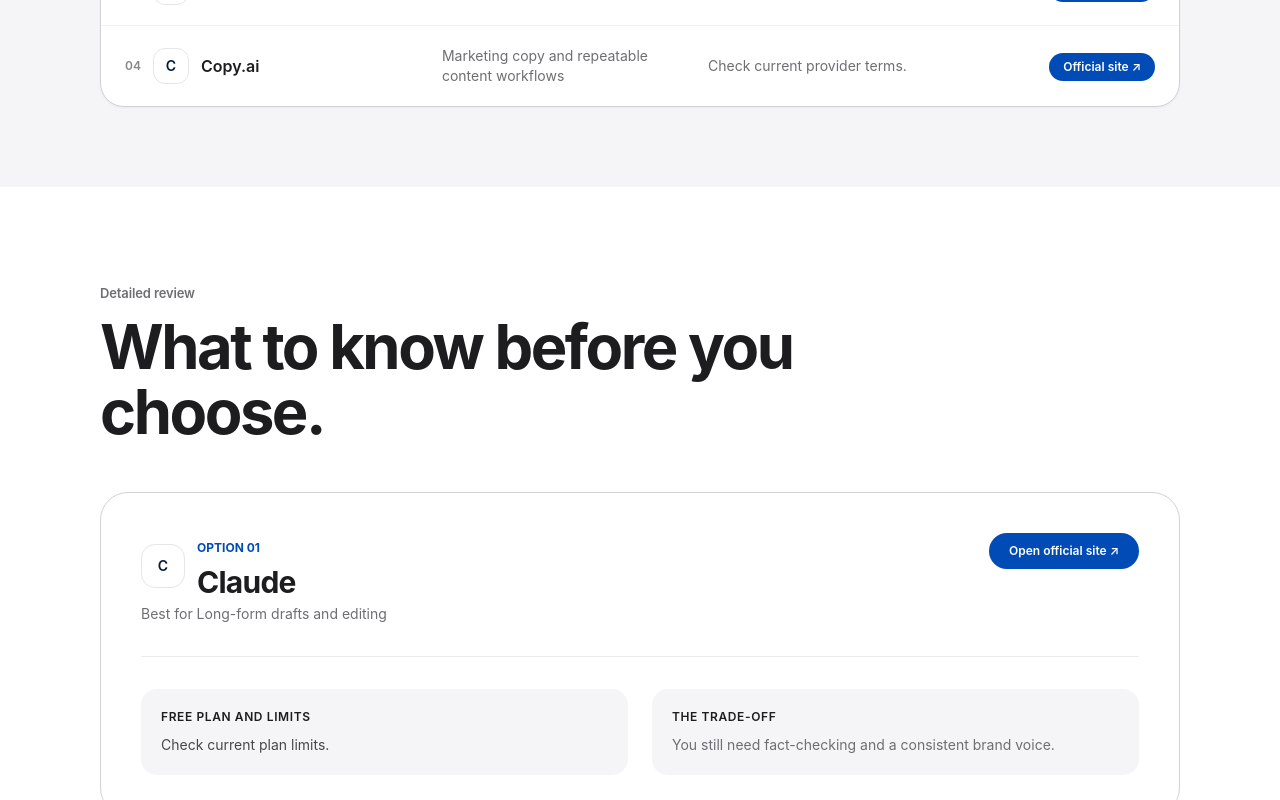
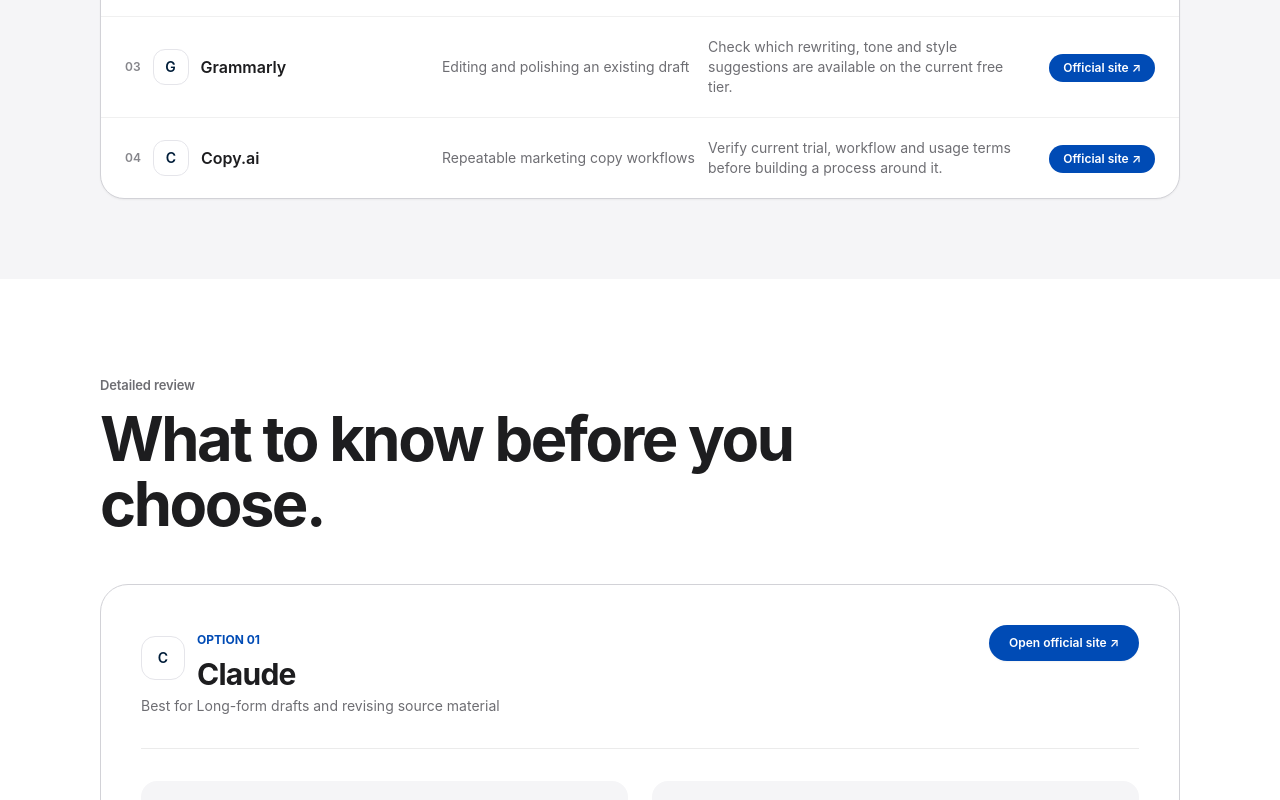
Before and after one commit to LinukaBandara/StackPick, a Next.js app: page /best/ai-writing-tools-small-businesses in a window 1280 px wide. Shown: the part 1260-2060 px from the top of the page. Built offline with nearby package versions, Linux system fonts and the light colour scheme; no server answers.

Commit message:
Make small-business AI guides more distinct and actionable (#10)
* Differentiate small business AI guide by operational workflow

* Make free AI guide focus on practical usage ceilings

* Improve AI writing guide with provider-specific editorial tests

```diff
--- a/app/best/ai-tools-small-businesses/page.tsx
+++ b/app/best/ai-tools-small-businesses/page.tsx
@@ -3,7 +3,7 @@ import ComparisonArticle from "@/components/ComparisonArticle";
 
 export const metadata: Metadata = {
   title: "Best AI Tools for Small Businesses (2026)",
-  description: "Practical AI tools for small businesses, organized around real work such as writing, customer support, research, meetings and automation.",
+  description: "Compare general-purpose AI assistants for small businesses by the jobs they handle, review effort, workflow fit and business-data controls.",
   alternates: { canonical: "/best/ai-tools-small-businesses" },
 };
 
@@ -12,30 +12,27 @@ export default function Page() {
     <ComparisonArticle
       title="Best AI Tools for Small Businesses"
       slug="ai-tools-small-businesses"
-      intro="Practical AI tools for small businesses, organized around real work such as writing, customer support, research, meetings and automation."
+      intro="Compare general-purpose AI assistants for small businesses by the jobs they handle, review effort, workflow fit and business-data controls."
       pricingNote="AI features, models, usage limits and pricing change frequently. Verify current provider terms and test outputs before adopting a tool."
       tools={[
-        { name: "ChatGPT", bestFor: "General-purpose AI work", freeOption: "Check current plan limits.", tradeoff: "Broad capability means you still need to define the workflow.", url: "https://chatgpt.com/" },
-        { name: "Claude", bestFor: "Writing, analysis and long-context work", freeOption: "Check current plan limits.", tradeoff: "Limits and available features vary by plan.", url: "https://claude.ai/" },
-        { name: "Gemini", bestFor: "AI work within Google's ecosystem", freeOption: "Check current plan limits.", tradeoff: "Feature availability can vary by account and region.", url: "https://gemini.google.com/" },
-        { name: "Microsoft Copilot", bestFor: "AI-assisted work in Microsoft's ecosystem", freeOption: "Check current access and limits.", tradeoff: "The useful features depend on the Microsoft products and plan involved.", url: "https://copilot.microsoft.com/" },
+        { name: "ChatGPT", bestFor: "A flexible assistant across everyday business tasks", freeOption: "Check current message limits, file and data-analysis access, and which features are available on your account.", tradeoff: "Useful for drafting, brainstorming and working through varied tasks, but the team needs repeatable prompts and a review process to keep output consistent.", url: "https://chatgpt.com/" },
+        { name: "Claude", bestFor: "Long documents, analysis and careful drafting", freeOption: "Check current usage limits, file support and model availability before assigning recurring work to it.", tradeoff: "Can be a strong fit for reading and refining lengthy material, but compare the time needed to validate factual claims and revise the final output.", url: "https://claude.ai/" },
+        { name: "Gemini", bestFor: "Work that already sits in Google's ecosystem", freeOption: "Verify the features and integrations available to your account and region; do not assume consumer access includes every Workspace capability.", tradeoff: "Convenient for teams already using Google services, but the value depends on the exact account, connected tools and data permissions.", url: "https://gemini.google.com/" },
+        { name: "Microsoft Copilot", bestFor: "Teams whose work is centered on Microsoft tools", freeOption: "Separate the consumer Copilot experience from features bundled with eligible Microsoft 365 business plans.", tradeoff: "Potentially useful when AI assistance fits an existing Microsoft workflow, but the product and license determine which work-context integrations are actually available.", url: "https://copilot.microsoft.com/" },
       ]}
-      bottomLine="Choose AI around a specific workflow, not because a tool simply has an AI label."
+      bottomLine="Choose one recurring task with a measurable finish line—such as turning meeting notes into an action list, drafting a customer FAQ from approved documents, or summarizing a research pack. Test the same input in each shortlisted assistant and count setup time, correction time and errors. Buy only when the improvement survives human review and fits your existing workflow."
     >
       <section className="bg-white">
         <div className="sp-container py-16 sm:py-20">
-          <p className="sp-eyebrow">StackPick AI test</p>
-          <h2 className="sp-title mt-4 max-w-4xl">Measure the work saved, not the AI hype.</h2>
+          <p className="sp-eyebrow">Small-business workflow test</p>
+          <h2 className="sp-title mt-4 max-w-4xl">Compare the full task, not a single impressive answer.</h2>
           <p className="mt-5 max-w-3xl text-base leading-7 text-[#6e6e73]">
-            Give each tool the same realistic task. Record setup time, output quality, editing time,
-            usage limits, integrations and the point where a paid plan becomes relevant. For
-            business data, also check privacy, retention and administrator controls before putting
-            sensitive information into an AI service.
+            Pick one recurring task and prepare the same source material, instructions and success criteria for each assistant. Track the first draft, the corrections required, the final usable result and how the output can be handed to a teammate. For business or customer data, review each provider's retention, training and access controls before uploading sensitive information.
           </p>
           <div className="mt-8 grid gap-4 sm:grid-cols-3">
-            <div className="rounded-2xl border border-[#e4e7ec] bg-[#f7f8fc] p-6"><p className="font-semibold text-[#101828]">Same task</p><p className="mt-2 text-sm leading-6 text-[#667085]">Compare tools on identical inputs instead of marketing demos.</p></div>
-            <div className="rounded-2xl border border-[#e4e7ec] bg-[#f7f8fc] p-6"><p className="font-semibold text-[#101828]">Human review</p><p className="mt-2 text-sm leading-6 text-[#667085]">Count the time needed to fact-check, edit and approve the output.</p></div>
-            <div className="rounded-2xl border border-[#e4e7ec] bg-[#f7f8fc] p-6"><p className="font-semibold text-[#101828]">Real limit</p><p className="mt-2 text-sm leading-6 text-[#667085]">Check usage caps, paid gates and data controls before committing.</p></div>
+            <div className="rounded-2xl border border-[#e4e7ec] bg-[#f7f8fc] p-6"><p className="font-semibold text-[#101828]">Workflow fit</p><p className="mt-2 text-sm leading-6 text-[#667085]">Can the result move into the tools your team already uses?</p></div>
+            <div className="rounded-2xl border border-[#e4e7ec] bg-[#f7f8fc] p-6"><p className="font-semibold text-[#101828]">Correction cost</p><p className="mt-2 text-sm leading-6 text-[#667085]">Record review and rework time, not just generation speed.</p></div>
+            <div className="rounded-2xl border border-[#e4e7ec] bg-[#f7f8fc] p-6"><p className="font-semibold text-[#101828]">Data controls</p><p className="mt-2 text-sm leading-6 text-[#667085]">Check access, retention and data-use settings before rollout.</p></div>
           </div>
         </div>
       </section>
--- a/app/best/ai-writing-tools-small-businesses/page.tsx
+++ b/app/best/ai-writing-tools-small-businesses/page.tsx
@@ -3,7 +3,7 @@ import ComparisonArticle from "@/components/ComparisonArticle";
 
 export const metadata: Metadata = {
   title: "Best AI Writing Tools for Small Businesses (2026)",
-  description: "Compare AI writing tools for small-business content, emails, drafts and marketing workflows without treating generated text as finished work.",
+  description: "Compare AI writing tools for small-business emails, product copy and campaigns by editing workflow, brand control and the work still requiring human review.",
   alternates: { canonical: "/best/ai-writing-tools-small-businesses" },
 };
 
@@ -12,30 +12,27 @@ export default function Page() {
     <ComparisonArticle
       title="Best AI Writing Tools for Small Businesses"
       slug="ai-writing-tools-small-businesses"
-      intro="Compare AI writing tools for small-business content, emails, drafts and marketing workflows without treating generated text as finished work."
+      intro="Compare AI writing tools for small-business emails, product copy and campaigns by editing workflow, brand control and the work still requiring human review."
       pricingNote="AI features, models, usage limits and pricing change frequently. Verify current provider terms and test outputs before adopting a tool."
       tools={[
-        { name: "Claude", bestFor: "Long-form drafts and editing", freeOption: "Check current plan limits.", tradeoff: "You still need fact-checking and a consistent brand voice.", url: "https://claude.ai/" },
-        { name: "Jasper", bestFor: "Marketing-focused content workflows", freeOption: "Check current provider terms.", tradeoff: "Marketing features are more specialized than a general AI assistant.", url: "https://www.jasper.ai/" },
-        { name: "Grammarly", bestFor: "Editing, tone and polishing", freeOption: "Check current plan limits.", tradeoff: "Best for refinement rather than building an entire content strategy.", url: "https://www.grammarly.com/" },
-        { name: "Copy.ai", bestFor: "Marketing copy and repeatable content workflows", freeOption: "Check current provider terms.", tradeoff: "Workflow depth and limits depend on the plan.", url: "https://www.copy.ai/" },
+        { name: "Claude", bestFor: "Long-form drafts and revising source material", freeOption: "Check current usage, document and model limits before assigning repeated long-form work.", tradeoff: "Worth testing for structure and editing of longer drafts, but reviewers still need to validate claims and ensure the final copy reflects the business's own voice.", url: "https://claude.ai/" },
+        { name: "Jasper", bestFor: "Marketing teams producing repeatable campaign content", freeOption: "Confirm current trial or subscription terms and whether brand-voice and campaign features are included in the plan you would buy.", tradeoff: "A more marketing-oriented workflow may help teams standardize campaigns, but it can be unnecessary overhead for a business that only needs occasional drafts.", url: "https://www.jasper.ai/" },
+        { name: "Grammarly", bestFor: "Editing and polishing an existing draft", freeOption: "Check which rewriting, tone and style suggestions are available on the current free tier.", tradeoff: "Fits the editing stage better than planning a full campaign from scratch; measure whether its suggestions preserve meaning instead of simply changing the wording.", url: "https://www.grammarly.com/" },
+        { name: "Copy.ai", bestFor: "Repeatable marketing copy workflows", freeOption: "Verify current trial, workflow and usage terms before building a process around it.", tradeoff: "May suit teams that reuse a structured marketing process, but compare setup effort and plan restrictions with a general assistant and a simple editorial template.", url: "https://www.copy.ai/" },
       ]}
-      bottomLine="Use AI to accelerate drafts while keeping human review and brand judgment."
+      bottomLine="Test with one real deliverable—such as a product page, customer email or campaign landing page. Give every tool the same approved facts, audience, tone examples and prohibited claims. Compare factual accuracy, specificity, editing time and whether the copy sounds distinct from generic marketing language. The best fit is the one that improves the whole editorial process, not merely the first draft."
     >
       <section className="bg-white">
         <div className="sp-container py-16 sm:py-20">
-          <p className="sp-eyebrow">Writing quality checklist</p>
-          <h2 className="sp-title mt-4 max-w-4xl">The best draft should sound like your business—not every business.</h2>
+          <p className="sp-eyebrow">Editorial workflow test</p>
+          <h2 className="sp-title mt-4 max-w-4xl">Use a shared brief to measure the quality of the finished copy.</h2>
           <p className="mt-5 max-w-3xl text-base leading-7 text-[#6e6e73]">
-            Before testing a writing tool, collect a few approved examples of your emails, product
-            descriptions or support replies. Ask for a new draft using the same audience and tone,
-            then check whether it preserves the facts and sounds specific to your offer. Do not
-            publish generic claims, invented testimonials or promises that your business cannot keep.
+            Prepare a short brief with the intended reader, one clear action, verified product facts, an approved writing sample and claims the business must avoid. Ask each tool to produce the same deliverable. Track unsupported claims, repetitive phrasing, tone corrections and time to approval. Keep a person accountable for fact-checking, permissions and the final publication decision.
           </p>
           <div className="mt-8 grid gap-4 sm:grid-cols-3">
-            <div className="rounded-2xl border border-[#e4e7ec] bg-[#f7f8fc] p-6"><p className="font-semibold text-[#101828]">Brand voice</p><p className="mt-2 text-sm leading-6 text-[#667085]">Use real examples and a short list of phrases or claims to avoid.</p></div>
-            <div className="rounded-2xl border border-[#e4e7ec] bg-[#f7f8fc] p-6"><p className="font-semibold text-[#101828]">Accuracy</p><p className="mt-2 text-sm leading-6 text-[#667085]">Verify names, specifications, prices and policy details against approved sources.</p></div>
-            <div className="rounded-2xl border border-[#e4e7ec] bg-[#f7f8fc] p-6"><p className="font-semibold text-[#101828]">Useful edits</p><p className="mt-2 text-sm leading-6 text-[#667085]">Track how much rewriting is needed before the draft is ready for customers.</p></div>
+            <div className="rounded-2xl border border-[#e4e7ec] bg-[#f7f8fc] p-6"><p className="font-semibold text-[#101828]">Brand fit</p><p className="mt-2 text-sm leading-6 text-[#667085]">Does the draft reflect real customer language and the actual offer?</p></div>
+            <div className="rounded-2xl border border-[#e4e7ec] bg-[#f7f8fc] p-6"><p className="font-semibold text-[#101828]">Claim control</p><p className="mt-2 text-sm leading-6 text-[#667085]">Check facts, prices, testimonials and promises against approved sources.</p></div>
+            <div className="rounded-2xl border border-[#e4e7ec] bg-[#f7f8fc] p-6"><p className="font-semibold text-[#101828]">Editing effort</p><p className="mt-2 text-sm leading-6 text-[#667085]">Measure how much work remains before a real customer can see it.</p></div>
           </div>
         </div>
       </section>
--- a/app/best/free-ai-tools-small-businesses/page.tsx
+++ b/app/best/free-ai-tools-small-businesses/page.tsx
@@ -3,7 +3,7 @@ import ComparisonArticle from "@/components/ComparisonArticle";
 
 export const metadata: Metadata = {
   title: "Best Free AI Tools for Small Businesses (2026)",
-  description: "A practical guide to free AI tools for small businesses, with attention to limits, usage caps, privacy and when a paid plan becomes necessary.",
+  description: "Compare free AI tools for small businesses by usage ceilings, practical task limits, data controls and the point where an upgrade becomes necessary.",
   alternates: { canonical: "/best/free-ai-tools-small-businesses" },
 };
 
@@ -12,30 +12,27 @@ export default function Page() {
     <ComparisonArticle
       title="Best Free AI Tools for Small Businesses"
       slug="free-ai-tools-small-businesses"
-      intro="A practical guide to free AI tools for small businesses, with attention to limits, usage caps, privacy and when a paid plan becomes necessary."
+      intro="Compare free AI tools for small businesses by usage ceilings, practical task limits, data controls and the point where an upgrade becomes necessary."
       pricingNote="Free AI plans can have usage caps, model restrictions, feature limits or changing availability. Verify current provider terms before relying on a free plan."
       tools={[
-        { name: "ChatGPT", bestFor: "General-purpose AI tasks", freeOption: "Check current plan limits.", tradeoff: "Broad capability makes it useful across many jobs, but limits vary.", url: "https://chatgpt.com/" },
-        { name: "Gemini", bestFor: "General AI with Google ecosystem access", freeOption: "Check current plan limits.", tradeoff: "Availability and features can vary by account and region.", url: "https://gemini.google.com/" },
-        { name: "Claude", bestFor: "Writing and long-context analysis", freeOption: "Check current plan limits.", tradeoff: "Free usage and features can change.", url: "https://claude.ai/" },
-        { name: "Microsoft Copilot", bestFor: "General AI within Microsoft's ecosystem", freeOption: "Check current access and limits.", tradeoff: "The strongest business features depend on Microsoft products and plans.", url: "https://copilot.microsoft.com/" },
+        { name: "ChatGPT", bestFor: "Trying a range of everyday tasks", freeOption: "Check the current limits for messages, file uploads, data analysis and access to different models on the free plan.", tradeoff: "A flexible starting point for varied tasks, but if work depends on repeated file analysis or a particular feature, test the limit before making it part of a daily process.", url: "https://chatgpt.com/" },
+        { name: "Gemini", bestFor: "Drafting and research for Google-centric users", freeOption: "Confirm current account and regional availability, and test the exact feature you need rather than assuming all Google integrations are included.", tradeoff: "May fit a business already using Google services, but availability and connected-workspace features depend on the account and product tier.", url: "https://gemini.google.com/" },
+        { name: "Claude", bestFor: "Reviewing long text and preparing drafts", freeOption: "Test a representative document and note when usage or file limits interrupt the work; free access and features can change.", tradeoff: "Useful to evaluate for document-heavy tasks, but a small number of intensive sessions may hit limits before lighter daily tasks do.", url: "https://claude.ai/" },
+        { name: "Microsoft Copilot", bestFor: "Occasional assistance within Microsoft's ecosystem", freeOption: "Check which features are available in the free consumer experience versus eligible Microsoft 365 business subscriptions.", tradeoff: "Can be a convenient no-cost trial for general questions, but do not assume the free experience includes organization data or business-grade controls.", url: "https://copilot.microsoft.com/" },
       ]}
-      bottomLine="A free AI tool is valuable only if its limits still fit the job."
+      bottomLine="A free plan is worth keeping only if it handles your normal workload without interrupting important work. Run a week of realistic tasks, note every usage block or missing feature, and estimate the cost of workarounds. If you rarely hit a limit, stay free; if the same restriction repeatedly delays customer work, compare the paid plan against that specific time cost."
     >
       <section className="bg-white">
         <div className="sp-container py-16 sm:py-20">
-          <p className="sp-eyebrow">Free-plan reality check</p>
-          <h2 className="sp-title mt-4 max-w-4xl">A free tier is useful only if it survives your real workload.</h2>
+          <p className="sp-eyebrow">Free-plan workload test</p>
+          <h2 className="sp-title mt-4 max-w-4xl">Find the limit that matters to your business.</h2>
           <p className="mt-5 max-w-3xl text-base leading-7 text-[#6e6e73]">
-            Do not compare plans by the word “free” alone. Run a representative task several times,
-            check whether limits reset daily or monthly, and confirm which features require payment.
-            Availability can vary by account and region, so verify the terms in the provider's own
-            product page before building a business process around them.
+            For five working days, record the tasks you actually use AI for, how often you repeat them, which features are required and whether a cap stops you. Test file handling or integrations only if your workflow needs them. Before entering customer or confidential data, check the provider's privacy and data-use settings. This separates a genuinely useful free option from one that is free only for occasional experiments.
           </p>
           <div className="mt-8 grid gap-4 sm:grid-cols-3">
-            <div className="rounded-2xl border border-[#e4e7ec] bg-[#f7f8fc] p-6"><p className="font-semibold text-[#101828]">Usage caps</p><p className="mt-2 text-sm leading-6 text-[#667085]">Test a normal workday, not just one impressive prompt.</p></div>
-            <div className="rounded-2xl border border-[#e4e7ec] bg-[#f7f8fc] p-6"><p className="font-semibold text-[#101828]">Export and access</p><p className="mt-2 text-sm leading-6 text-[#667085]">Check whether you can save, share and recover the work you create.</p></div>
-            <div className="rounded-2xl border border-[#e4e7ec] bg-[#f7f8fc] p-6"><p className="font-semibold text-[#101828]">Privacy</p><p className="mt-2 text-sm leading-6 text-[#667085]">Avoid confidential customer or business data until you understand retention and training settings.</p></div>
+            <div className="rounded-2xl border border-[#e4e7ec] bg-[#f7f8fc] p-6"><p className="font-semibold text-[#101828]">Weekly volume</p><p className="mt-2 text-sm leading-6 text-[#667085]">Record when usage limits interrupt a normal task.</p></div>
+            <div className="rounded-2xl border border-[#e4e7ec] bg-[#f7f8fc] p-6"><p className="font-semibold text-[#101828]">Required features</p><p className="mt-2 text-sm leading-6 text-[#667085]">Separate essential file, model or integration access from nice-to-haves.</p></div>
+            <div className="rounded-2xl border border-[#e4e7ec] bg-[#f7f8fc] p-6"><p className="font-semibold text-[#101828]">Upgrade trigger</p><p className="mt-2 text-sm leading-6 text-[#667085]">Compare the subscription cost with delays and workarounds you can measure.</p></div>
           </div>
         </div>
       </section>
```
